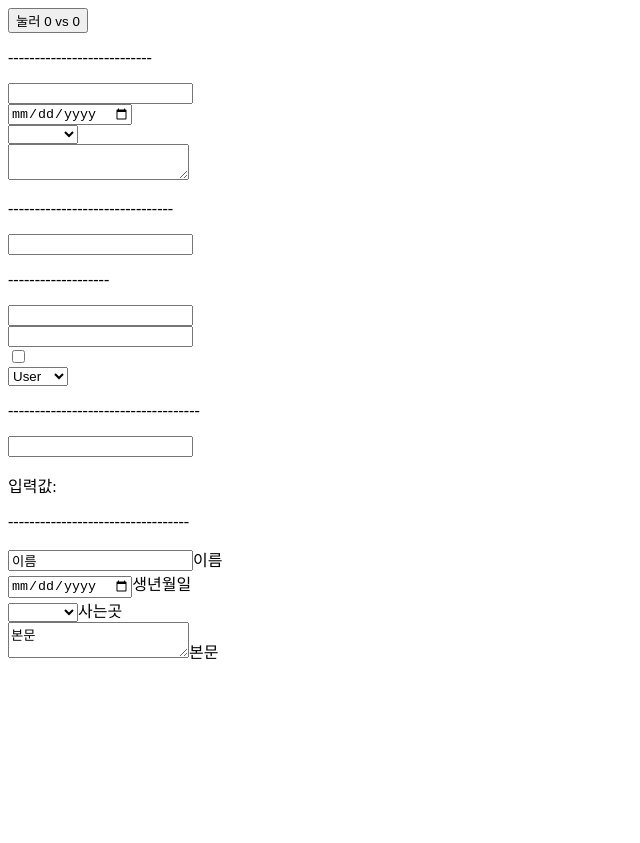
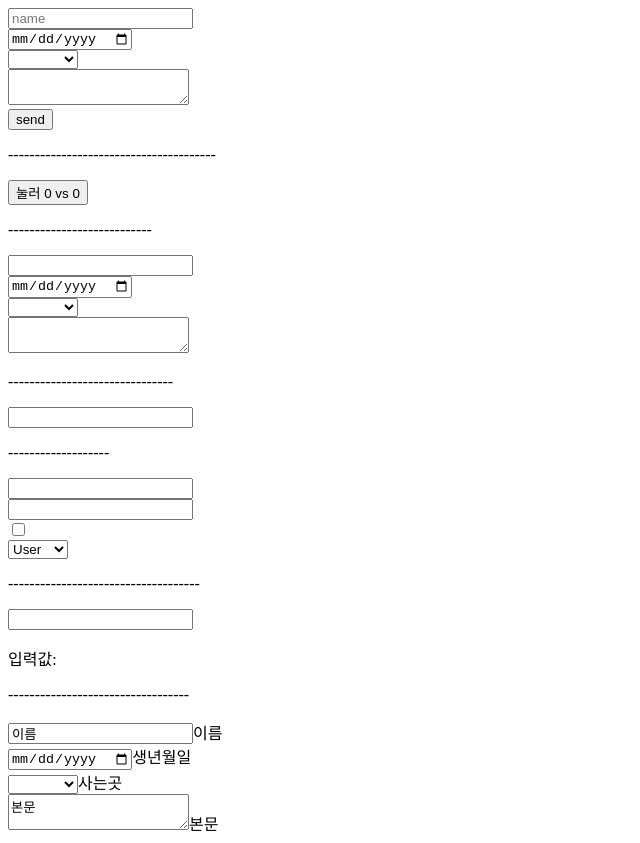
Before and after one commit to yulfather/onebite-react, a React (Vite) app in the folder section05/: page / in a window 1280 px wide. Shown: the whole page, without its empty margins (0-640 px from the left). Before the commit the page ends 800 px from the top, so only its background shows below. Built offline with nearby package versions, Linux system fonts and the light colour scheme.

Commit message:
section05 useRef완료 Hooks시작

```diff
--- a/section05/src/App4.jsx
+++ b/section05/src/App4.jsx
@@ -3,14 +3,16 @@ import Register from "./components/Register";
 import { InputExample1, InputExample2 } from "./components/InputExample";
 import LoginForm from "./components/LoginForm";
 import NewRegister from "./components/NewRegister";
-import App from "./components/UseReferance";
+import AppRef from "./components/AppRef";
+import RefRegister from "./components/RefRegister";
 
 // State로 사용자 입력 관리하기1
 
 function App4() {
   return (
     <>
-      <App />
+      <RefRegister />
+      <AppRef />
       <NewRegister />
       <LoginForm />
       <InputExample2 />
--- a/section05/src/components/UseReferance.jsx
+++ b/section05/src/components/AppRef.jsx
@@ -24,7 +24,7 @@ import { useRef, useState } from "react";
 // 일반변수: let count = 0; -> 렌더링 마다 초기화
 // useRef: const countRef = useRef(0); -> 렌더링 마다 값유지
 
-function App() {
+function AppRef() {
   let normal = 0;
   const ref = useRef(0);
   const [, setRender] = useState(0);
@@ -84,4 +84,4 @@ function App() {
 // - DOM을 직접 제어해야 함
 // - 렌더링 성능을 건드리고 싶지 않음
 
-export default App;
+export default AppRef;
--- /dev/null
+++ b/section05/src/components/RefRegister.jsx
@@ -0,0 +1,105 @@
+import { useState, useRef } from "react";
+
+// 1. useRef
+// -> 컴포넌트 내부에 새로운 Reference 객체를 생성하는 기능
+// const refObject = useRef();
+
+// useRef vs useState -> 컴포넌트 내부의 변수로 활용 가능
+// - useRef: Reference 객체를 생성 - 어떤 경우에도 리렌더링을 유발하지 않음
+// - useState: State 객체를 생성 - 값이 변경되면 컴포넌트 리렌더링
+
+const RefRegister = () => {
+  const [input, setInput] = useState({
+    name: "",
+    birth: "",
+    country: "",
+    bio: "",
+  });
+
+  // useRef()호출하면 내부에 current라는 객체가 존재 -> Reference객체
+  // 즉 current에 값을 담아둘수 있음
+  // useRef(초기값)으로 값을 전달
+
+  // 만약 버튼으로 값을 증가시킨다면 클릭에 따라 리렌더링이 발생하지 않고
+  // useRef만 실행
+  const countRef = useRef(0);
+
+  // 선택자로 활용가능한 useRef()
+  // 인풋 테그가 렌더링하는 DOM요소가 inputRef에 할당한 Reference오프젝트에 저장됨
+  const inputRef = useRef();
+
+  // let count = 0; 일반변수 사용하면 안되는 이유
+  //  -> React에서 렌더링 = 컴포넌트 함수 재실행
+  // 현재 RefRegister컴포넌트 안에서 선언된 일반변수는 렌더링 될때만다 초기화됨
+  // useRef, useState 값이 유지되게 설계되어 렌더링에 따라 초기값이 영향받지 않음
+  // 만약, 컴포넌트 밖에서 전역변수로 선언되면 값은 유지 됨
+  // 하지만 심각한 오류를 발생 해당 컴포넌트가 두번 리턴되는 상황이면 전역변수가 공유되는 것처럼 작동
+
+  const handleChange = (e) => {
+    countRef.current++;
+    console.log(countRef.current);
+    const { name, value } = e.target;
+    setInput({
+      ...input,
+      [name]: value,
+    });
+  };
+
+  // useRef 선택자로 활용
+  const onSubmit = () => {
+    if (input.name === "") {
+      inputRef.current.focus();
+      // 인풋에 입력한 값이 빈문자열이 라면
+      // 이름을 입려하라는 의미로 이름을 입력하는 DOM 요소 포커스 실행
+      console.log(inputRef.current);
+    }
+  };
+
+  return (
+    <div>
+      <div>
+        <input
+          ref={inputRef}
+          name="name"
+          value={input.name}
+          onChange={handleChange}
+          placeholder="name"
+        />
+        {input.name}
+      </div>
+      <div>
+        <input
+          type="date"
+          name="birth"
+          value={input.birth}
+          onChange={handleChange}
+        />
+        {input.birth}
+      </div>
+      <div>
+        <select name="country" value={input.country} onChange={handleChange}>
+          <option value=""></option>
+          <option value="kr">korea</option>
+          <option value="cn">china</option>
+          <option value="us">america</option>
+          <option value="uk">englend</option>
+        </select>
+        {input.country}
+      </div>
+      <div>
+        <textarea
+          name="bio"
+          value={input.bio}
+          onChange={handleChange}
+        ></textarea>
+        {input.bio}
+      </div>
+
+      <button onClick={onSubmit}>send</button>
+
+      <p>---------------------------------------</p>
+    </div>
+  );
+};
+
+export default RefRegister;
```
Also changed, not shown: section05/src/components/HookExam.jsx (added, +35 -0 lines).
